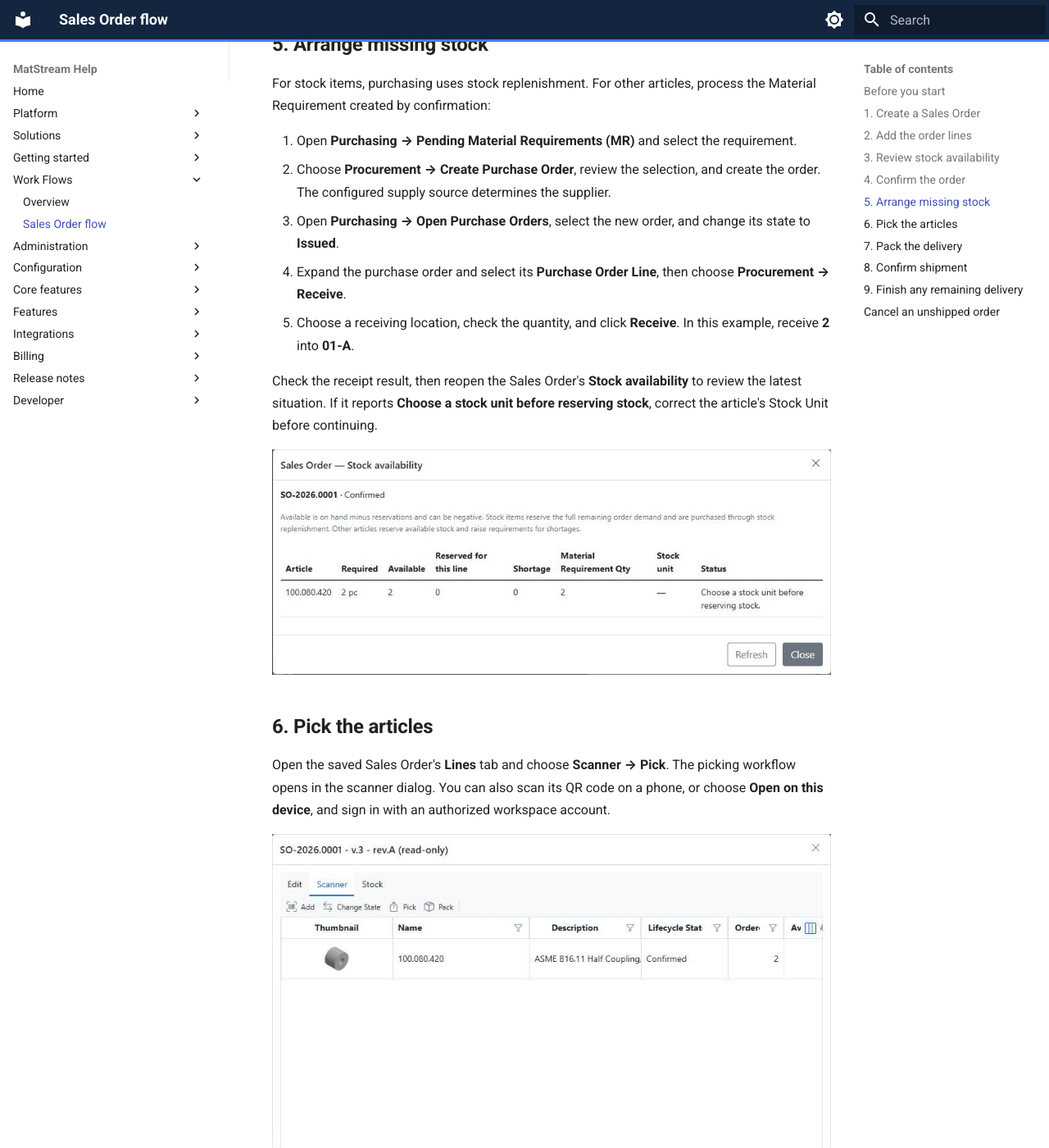
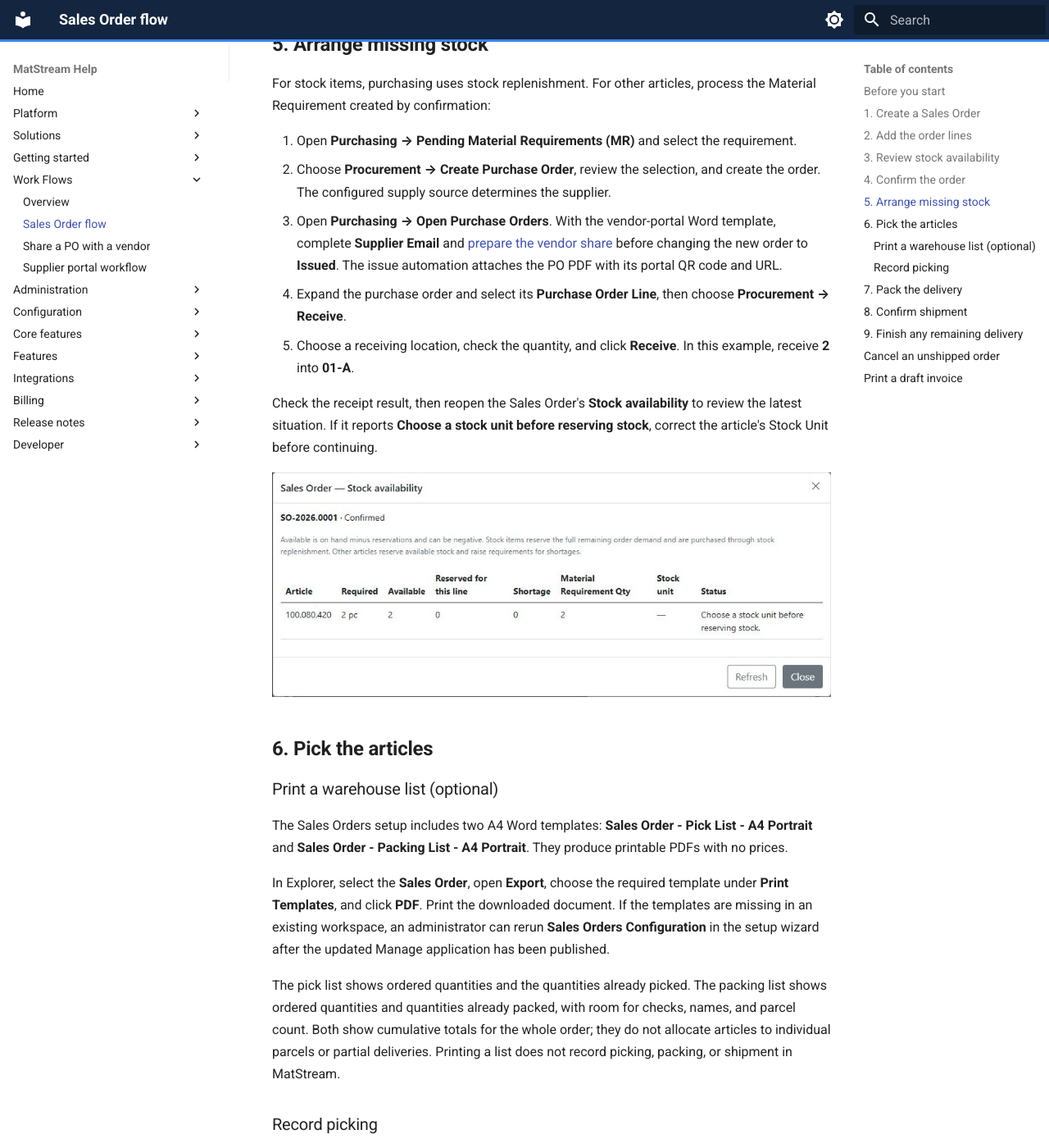
Before and after one commit to PatrickVanDerMeer/matstream-docs, an MkDocs documentation site: the page built from docs/features/sales-orders.md, in a window 1280 px wide and 1400 px high, scrolled down 3498 px. Shown: the whole window at 82% size. Built offline with MkDocs 1.6.1 and Material for MkDocs 9.7.7, drawn with Linux system fonts in a browser that asks for light colours; some of the changed text lies outside the part shown.

Commit message:
supplier portal

```diff
--- a/docs/features/sales-orders.md
+++ b/docs/features/sales-orders.md
@@ -60,7 +60,7 @@ For stock items, purchasing uses stock replenishment. For other articles, proces
 
 1. Open **Purchasing → Pending Material Requirements (MR)** and select the requirement.
 2. Choose **Procurement → Create Purchase Order**, review the selection, and create the order. The configured supply source determines the supplier.
-3. Open **Purchasing → Open Purchase Orders**, select the new order, and change its state to **Issued**.
+3. Open **Purchasing → Open Purchase Orders**. With the vendor-portal Word template, complete **Supplier Email** and [prepare the vendor share](../workflows/vendor-purchase-order.md) before changing the new order to **Issued**. The issue automation attaches the PO PDF with its portal QR code and URL.
 4. Expand the purchase order and select its **Purchase Order Line**, then choose **Procurement → Receive**.
 5. Choose a receiving location, check the quantity, and click **Receive**. In this example, receive **2** into **01-A**.
 
@@ -69,6 +69,16 @@ Check the receipt result, then reopen the Sales Order's **Stock availability** t
 ![Stock availability after receipt showing two pieces available and the missing-stock-unit message](../images/sales-orders/stock-after-receipt.jpg)
 
 ## 6. Pick the articles
+
+### Print a warehouse list (optional)
+
+The Sales Orders setup includes two A4 Word templates: **Sales Order - Pick List - A4 Portrait** and **Sales Order - Packing List - A4 Portrait**. They produce printable PDFs with no prices.
+
+In Explorer, select the **Sales Order**, open **Export**, choose the required template under **Print Templates**, and click **PDF**. Print the downloaded document. If the templates are missing in an existing workspace, an administrator can rerun **Sales Orders Configuration** in the setup wizard after the updated Manage application has been published.
+
+The pick list shows ordered quantities and the quantities already picked. The packing list shows ordered quantities and quantities already packed, with room for checks, names, and parcel count. Both show cumulative totals for the whole order; they do not allocate articles to individual parcels or partial deliveries. Printing a list does not record picking, packing, or shipment in MatStream.
+
+### Record picking
 
 Open the saved Sales Order's **Lines** tab and choose **Scanner → Pick**. The picking workflow opens in the scanner dialog. You can also scan its QR code on a phone, or choose **Open on this device**, and sign in with an authorized workspace account.
 
@@ -118,3 +128,11 @@ Once all quantities are delivered, move the order to **Shipped**.
 ## Cancel an unshipped order
 
 If an order will not proceed, change it from **Draft** or **Confirmed** to **Cancelled**. Cancellation releases its stock reservations. Do not use cancellation to undo goods that have already been shipped.
+
+## Print a draft invoice
+
+The setup also provides **Sales Order - Draft Invoice - A4 Portrait**. Select the Sales Order in Explorer, open **Export**, choose this template, and generate a **PDF** or editable **Word** document.
+
+It fills the order reference, delivery address, article descriptions, ordered quantities, unit prices, line amounts, currency, and net order total. It uses the full ordered quantities, not the quantities in one partial shipment.
+
+The document is marked **DRAFT INVOICE**. Complete and verify the seller and customer billing details, invoice number and date, tax/VAT, total payable, and payment details before issuing. These details are not calculated by the template. Generating it does not create an accounting invoice or mark the order as paid.
--- a/mkdocs.yml
+++ b/mkdocs.yml
@@ -42,6 +42,8 @@ nav:
   - Work Flows:
     - Overview: workflows/index.md
     - Sales Order flow: features/sales-orders.md
+    - Share a PO with a vendor: workflows/vendor-purchase-order.md
+    - Supplier portal workflow: workflows/supplier-portal.md
   - Administration:
     - Inviting users: admin/inviting-users.md
     - Editor seats: admin/editor-seats.md
```
Also changed, not shown: docs/features/procurement.md (+2 -0 lines), docs/index.md (+1 -0 lines), docs/workflows/index.md (+12 -0 lines), docs/workflows/supplier-portal.md (added, +61 -0 lines), docs/workflows/vendor-purchase-order.md (added, +51 -0 lines), docs/images/supplier-workflow/applicable-documents.jpg (added), docs/images/supplier-workflow/certificate-submitted.jpg (added), docs/images/supplier-workflow/purchase-order.jpg (added), docs/images/supplier-workflow/upload-certificate.jpg (added).
